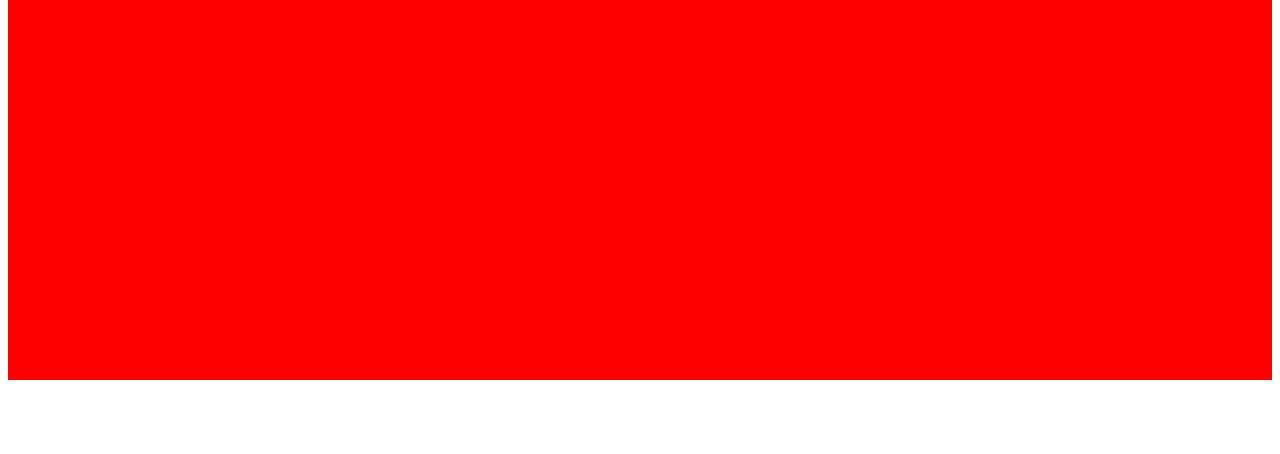
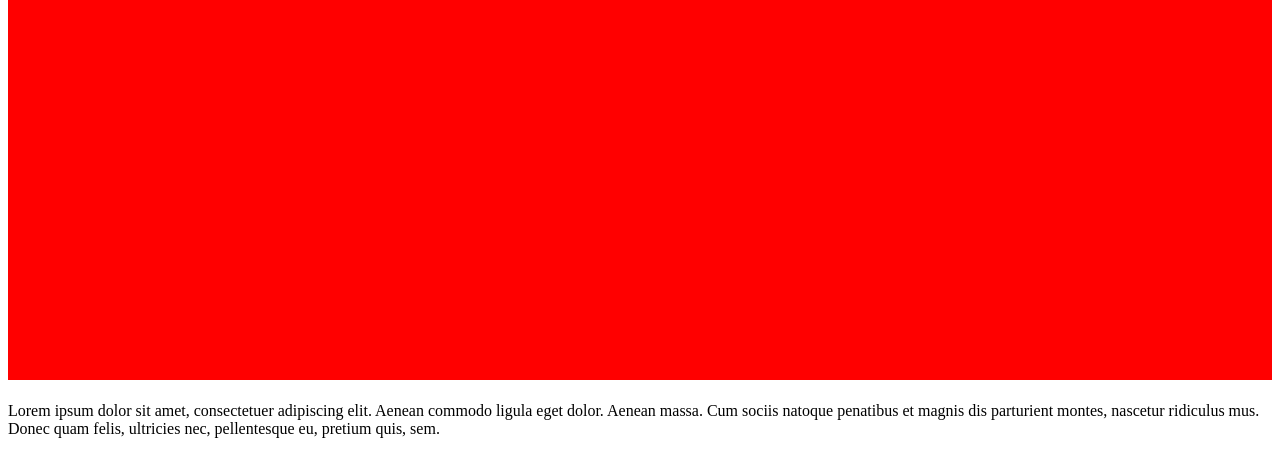
Before and after one commit to esterlegaz/ejercicio8.1, a plain HTML site: page index.html in a window 1280 px wide. Shown: the part 441-895 px from the top of the page. Before the commit the page ends 843 px from the top, so only its background shows below. Drawn offline with Linux system fonts and the light colour scheme.

Commit message:
Add content

```diff
--- a/index.html
+++ b/index.html
@@ -9,5 +9,6 @@
 </head>
 <body>
     <h1 class="main__title">Hola, mundo</h1>
+    <p>Lorem ipsum dolor sit amet, consectetuer adipiscing elit. Aenean commodo ligula eget dolor. Aenean massa. Cum sociis natoque penatibus et magnis dis parturient montes, nascetur ridiculus mus. Donec quam felis, ultricies nec, pellentesque eu, pretium quis, sem.</p>
 </body>
 </html>
```
